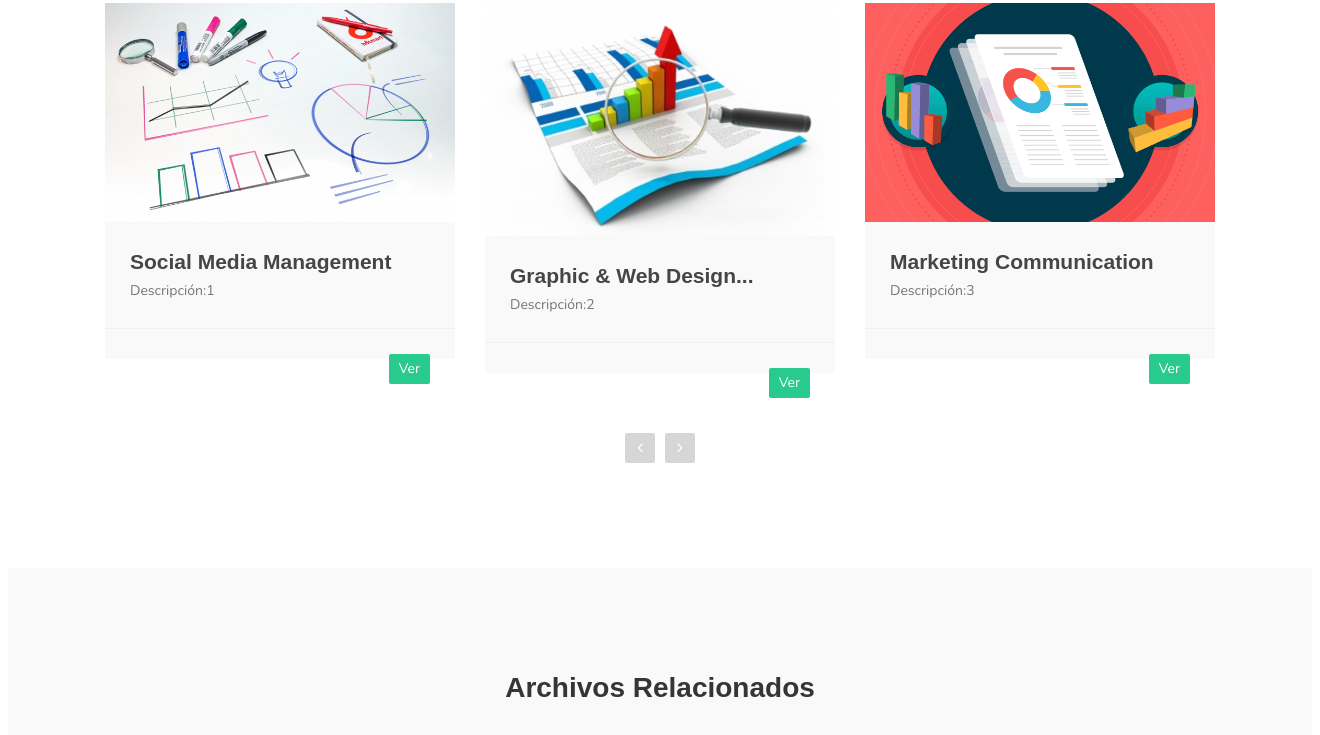
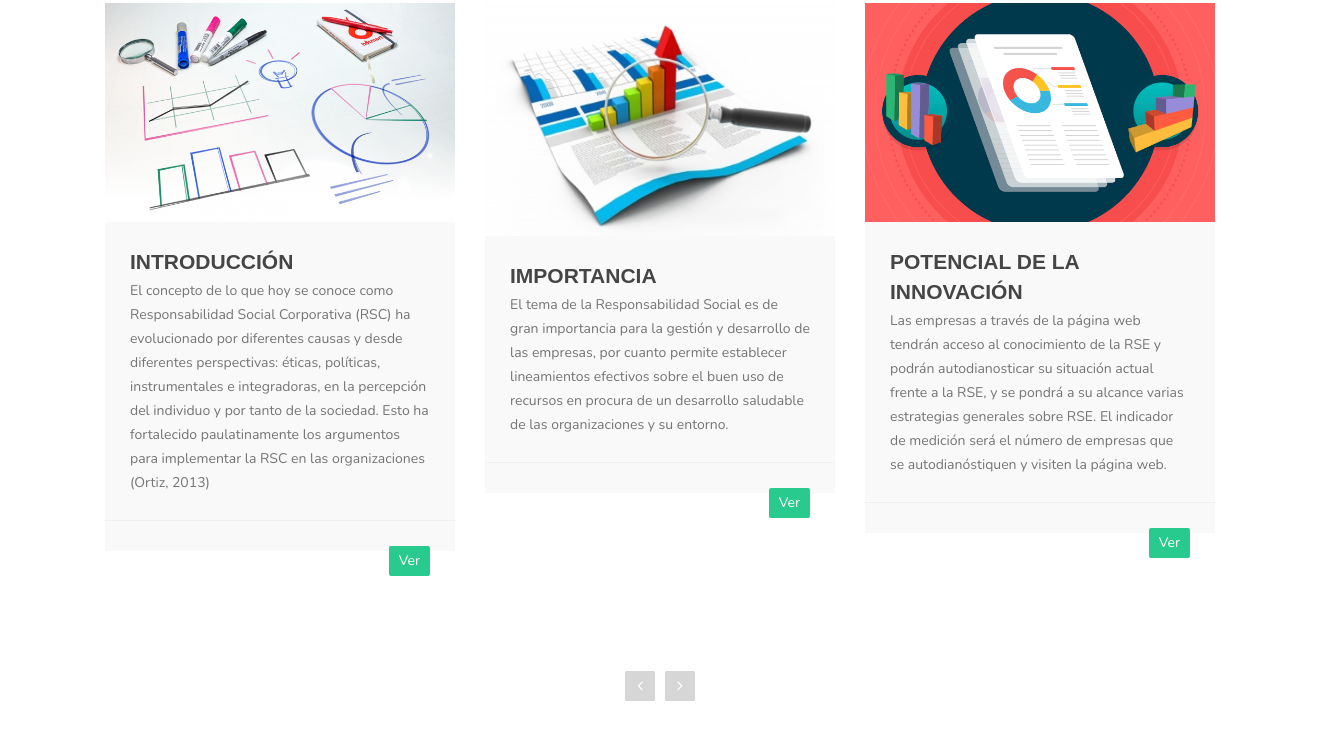
Before and after one commit to jjyanangomez/Fomentando-Buenas-Practicas-Empresas-ECU, a PHP site: page /Ingenieria_WEB/ in a window 1320 px wide. Shown: the part 1478-2213 px from the top of the page. Run offline with PHP 8.4, Linux system fonts and the light colour scheme; data that the repository does not hold is empty; some web fonts are replaced.

Commit message:
avance10

```diff
--- a/AdminitrarRecurso.php
+++ b/AdminitrarRecurso.php
@@ -124,7 +124,8 @@ https://templatemo.com/tm-516-known
                          <div class='col-md-offset-1 col-md-4 col-sm-12'>
                              <form action='./dll/metodos.php' method='POST' enctype=multipart/form-data >
                                  <h3 class='section-title'>Agregar Recurso</h3>
-                                 <input type='text' name='Nombre' class='form-control' placeholder='Ingrese el nombre del recurso' required=''>
+                                 <h5>Ingrese el nombre del recurso</h5>
+                                 <input type='text' name='Nombre' class='form-control' placeholder='Nombre del recurso' required=''>
                                  <div class='div-table-cell' style='width: 4%;'></div>
 
                                  <select type ='select' name='Tipo' class='form-control' style= background-color:#e4e8dc>
@@ -132,9 +133,11 @@ https://templatemo.com/tm-516-known
                                              <option value='.doc'>.doc</option>
                                          </select>
                                  <div class='div-table-cell' style='width: 4%;'></div>
+                                 <h5>Seleccione el archivo</h5>
                                  <button class='submit-btn form-control' style= background-color:#87cbf5>Subir Archivo</button>
                                  <input type='file' name='archivo' class='form-control' required=''>
                                  <div class='div-table-cell' style='width: 4%;'></div>
+                                 <h5>Ingrese la fecha de publicación</h5>
                                  <input type='text' id='Fecha' name='Fecha' class='form-control' placeholder='Fecha de creación del recurso' required=''>
                                  <div class='div-table-cell' style='width: 4%;'></div>
                                  <button class='submit-btn form-control' style= background-color:#9dc15b id='form-submit' name='AgregarRecurso'>Agregar</button>
--- a/index.php
+++ b/index.php
@@ -193,8 +193,12 @@ https://templatemo.com/tm-516-known
                                              </div>
 
                                              <div class="courses-detail">
-                                                  <h3><a href="#">Social Media Management</a></h3>
-                                                  <p>Descripción:1</p>
+                                                  <h3><a href="#">INTRODUCCIÓN</a></h3>
+                                                  <p>El concepto de lo que hoy se conoce como Responsabilidad Social Corporativa (RSC) ha
+                                                     evolucionado por diferentes causas y desde diferentes perspectivas: éticas, políticas,
+                                                     instrumentales e integradoras, en la percepción del individuo y por tanto de la sociedad. Esto ha
+                                                     fortalecido paulatinamente los argumentos para implementar la RSC en las organizaciones
+                                                     (Ortiz, 2013)</p>
                                              </div>
 
                                              <div class="courses-info">
@@ -224,8 +228,10 @@ https://templatemo.com/tm-516-known
                                              </div>
 
                                              <div class="courses-detail">
-                                                  <h3><a href="#">Graphic & Web Design...</a></h3>
-                                                  <p>Descripción:2</p>
+                                                  <h3><a href="#">IMPORTANCIA</a></h3>
+                                                  <p>El tema de la Responsabilidad Social es de gran importancia para la gestión y desarrollo de las
+                                                  empresas, por cuanto permite establecer lineamientos efectivos sobre el buen uso de recursos
+                                                  en procura de un desarrollo saludable de las organizaciones y su entorno.</p>
                                              </div>
 
                                              <div class="courses-info">
@@ -255,8 +261,11 @@ https://templatemo.com/tm-516-known
                                              </div>
 
                                              <div class="courses-detail">
-                                                  <h3><a href="#">Marketing Communication</a></h3>
-                                                  <p>Descripción:3</p>
+                                                  <h3><a href="#">POTENCIAL DE LA INNOVACIÓN</a></h3>
+                                                  <p>Las empresas a través de la página web tendrán acceso al conocimiento de la RSE y podrán
+                                                  autodianosticar su situación actual frente a la RSE, y se pondrá a su alcance varias estrategias
+                                                  generales sobre RSE. El indicador de medición será el número de empresas que se
+                                                  autodianóstiquen y visiten la página web.</p>
                                              </div>
 
                                              <div class="courses-info">
@@ -286,8 +295,12 @@ https://templatemo.com/tm-516-known
                                              </div>
 
                                              <div class="courses-detail">
-                                                  <h3><a href="#">Summer Kids</a></h3>
-                                                  <p>Descripción:4</p>
+                                                  <h3><a href="#">DESCRIPCIÓN DE LA PROPUESTA Y METODOLOGÍA</a></h3>
+                                                  <p>Considerando que el aprendizaje basado en proyectos consiste en una modalidad de enseñanza
+                                                  y aprendizaje centrada en tareas, un proceso compartido de negociación entre los participantes,
+                                                  siendo su objetivo principal la obtención de un producto final. Este método promueve el
+                                                  aprendizaje individual y autónomo dentro de un plan de trabajo definido por objetivos y
+                                                  procedimientos.</p>
                                              </div>
 
                                              <div class="courses-info">
@@ -303,36 +316,7 @@ https://templatemo.com/tm-516-known
                                    </div>
                               </div>
 
-                              <div class="col-md-4 col-sm-4">
-                                   <div class="item">
-                                        <div class="courses-thumb">
-                                             <div class="courses-top">
-                                                  <div class="courses-image">
-                                                       <img src="images/ARelacionados_5.png" class="img-responsive" alt="">
-                                                  </div>
-                                                  <!--<div class="courses-date">
-                                                       <span><i class="fa fa-calendar"></i> 5 / 10 / 2018</span>
-                                                       <span><i class="fa fa-clock-o"></i> 10 Hours</span>
-                                                  </div>-->
-                                             </div>
 
-                                             <div class="courses-detail">
-                                                  <h3><a href="#">Business &amp; Management</a></h3>
-                                                  <p>Descripción:5</p>
-                                             </div>
-
-                                             <div class="courses-info">
-                                                  <!--<div class="courses-author">
-                                                       <img src="images/author-image2.jpg" class="img-responsive" alt="">
-                                                       <span>Jessica</span>
-                                                  </div>-->
-                                                  <div class="courses-price">
-                                                       <a href="#"><span>Ver</span></a>
-                                                  </div>
-                                             </div>
-                                        </div>
-                                   </div>
-                              </div>
 
                          </div>
 
```
Also changed, not shown: AdminitrarInfografias.php (+8 -1 lines), AdminitrarVideos.php (+6 -2 lines), lecturacsv.php (added, +22 -0 lines), survey_0.csv (added).
